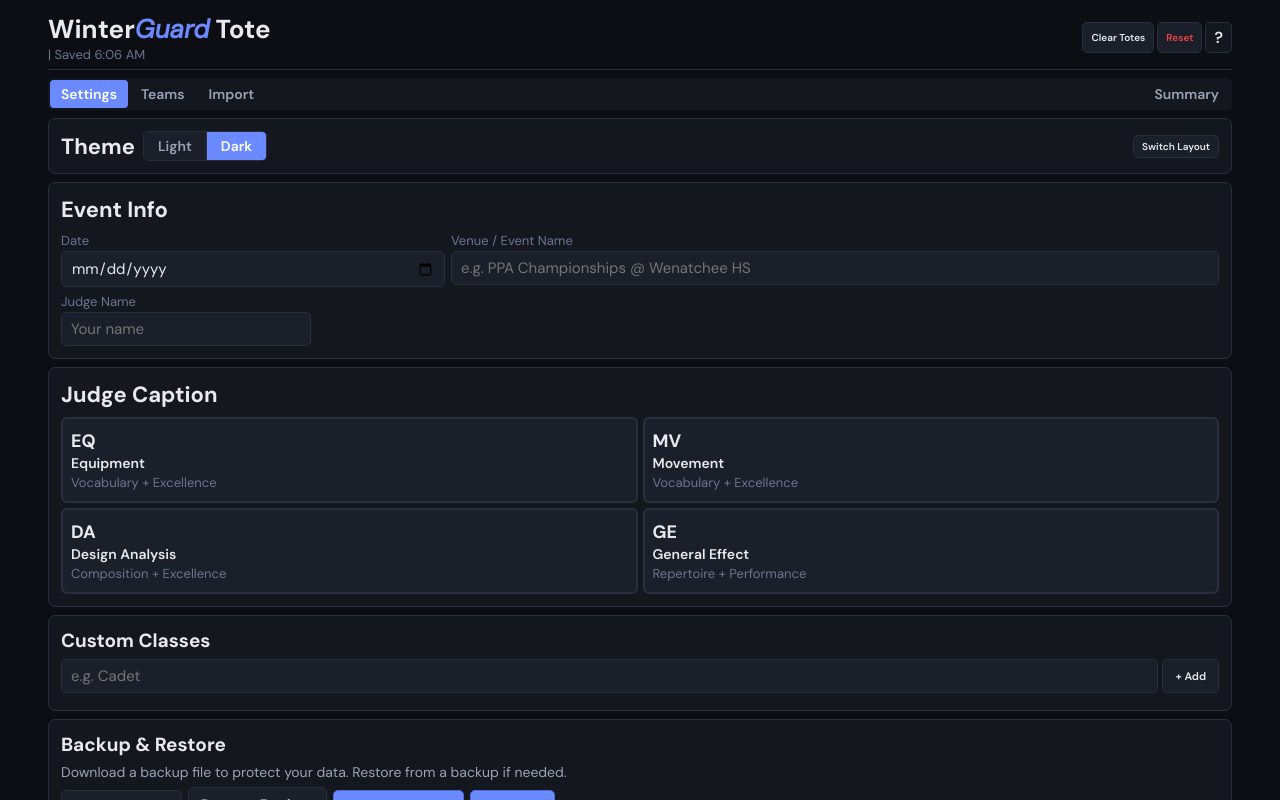
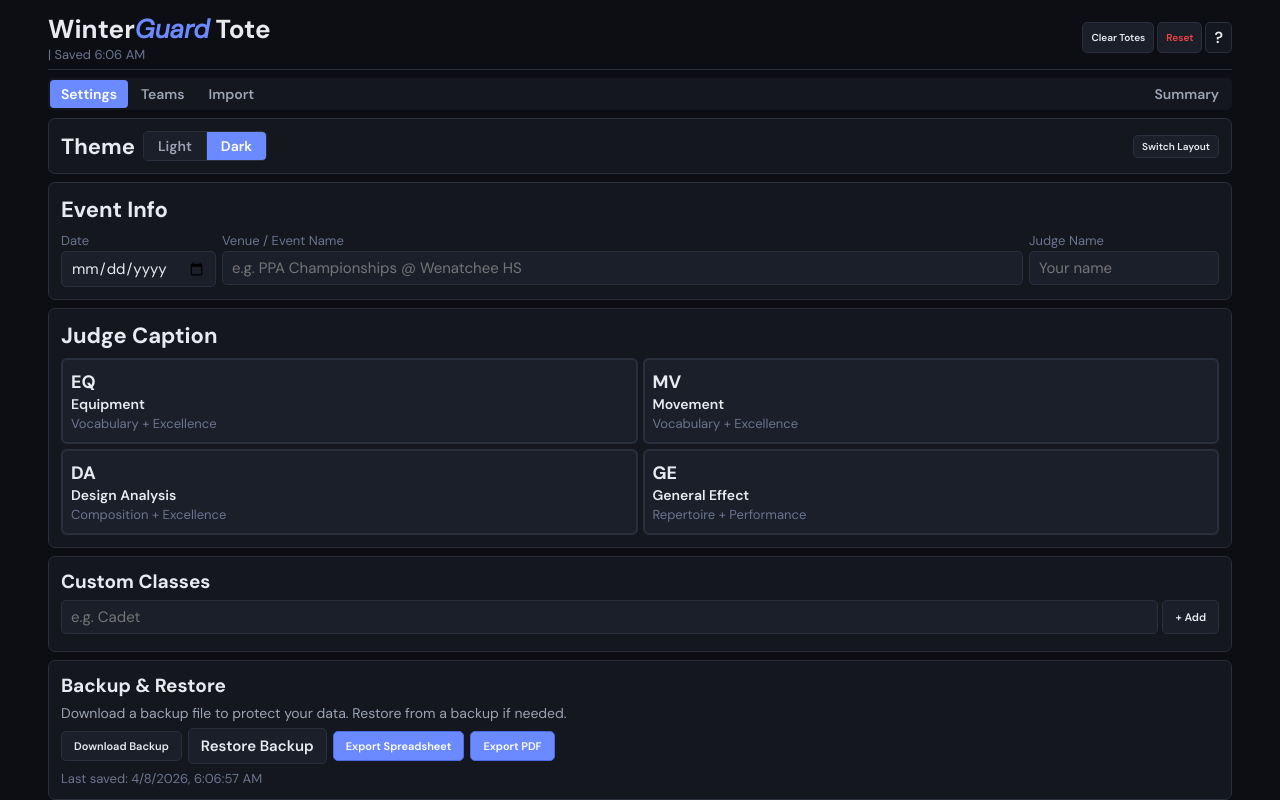
Before and after one commit to JonathonJBrown/wgtote, a React (Create React App) app: page / in a window 1280 px wide. Both pictures are taken after a click on the button 640 px from the left and 329 px from the top of the page. Shown: the top 800 px of the page. Built offline with nearby package versions, Linux system fonts and the light colour scheme.

Commit message:
v1 export fix

```diff
--- a/src/FourColumn.js
+++ b/src/FourColumn.js
@@ -792,19 +792,19 @@ export default function FourColumnApp() {
         </Card>
         <Card>
           <h2 style={{fontFamily:"'DM Sans',sans-serif",fontSize:22,marginBottom:8}}>Event Info</h2>
-          <div style={{display:"flex",gap:6,flexWrap:"wrap",marginBottom:6}}>
+          <div style={{display:"flex",gap:6,flexWrap:"wrap"}}>
+            <div style={{flex:"0 0 auto"}}>
+              <label style={{fontSize:13,color:"var(--t3)",display:"block",marginBottom:2}}>Date</label>
+              <Inp type="date" value={eventDate} onChange={e=>{setEventDate(e.target.value);dirty()}} />
+            </div>
             <div style={{flex:1,minWidth:120}}>
-              <label style={{fontSize:13,color:"var(--t3)",display:"block",marginBottom:2}}>Date</label>
-              <Inp type="date" value={eventDate} onChange={e=>{setEventDate(e.target.value);dirty()}} style={{width:"100%"}} />
-            </div>
-            <div style={{flex:2,minWidth:160}}>
               <label style={{fontSize:13,color:"var(--t3)",display:"block",marginBottom:2}}>Venue / Event Name</label>
               <Inp placeholder="e.g. PPA Championships @ Wenatchee HS" value={eventVenue} onChange={e=>{setEventVenue(e.target.value);dirty()}} style={{width:"100%"}} />
             </div>
-          </div>
-          <div style={{flex:1}}>
-            <label style={{fontSize:13,color:"var(--t3)",display:"block",marginBottom:2}}>Judge Name</label>
-            <Inp placeholder="Your name" value={judgeName} onChange={e=>{setJudgeName(e.target.value);dirty()}} style={{width:"100%",maxWidth:250}} />
+            <div style={{flex:"0 0 auto"}}>
+              <label style={{fontSize:13,color:"var(--t3)",display:"block",marginBottom:2}}>Judge Name</label>
+              <Inp placeholder="Your name" value={judgeName} onChange={e=>{setJudgeName(e.target.value);dirty()}} />
+            </div>
           </div>
         </Card>
         <Card>
--- a/src/ThreeColumn.js
+++ b/src/ThreeColumn.js
@@ -792,19 +792,19 @@ export default function ThreeColumnApp() {
         </Card>
         <Card>
           <h2 style={{fontFamily:"'DM Sans',sans-serif",fontSize:22,marginBottom:8}}>Event Info</h2>
-          <div style={{display:"flex",gap:6,flexWrap:"wrap",marginBottom:6}}>
+          <div style={{display:"flex",gap:6,flexWrap:"wrap"}}>
+            <div style={{flex:"0 0 auto"}}>
+              <label style={{fontSize:13,color:"var(--t3)",display:"block",marginBottom:2}}>Date</label>
+              <Inp type="date" value={eventDate} onChange={e=>{setEventDate(e.target.value);dirty()}} />
+            </div>
             <div style={{flex:1,minWidth:120}}>
-              <label style={{fontSize:13,color:"var(--t3)",display:"block",marginBottom:2}}>Date</label>
-              <Inp type="date" value={eventDate} onChange={e=>{setEventDate(e.target.value);dirty()}} style={{width:"100%"}} />
-            </div>
-            <div style={{flex:2,minWidth:160}}>
               <label style={{fontSize:13,color:"var(--t3)",display:"block",marginBottom:2}}>Venue / Event Name</label>
               <Inp placeholder="e.g. PPA Championships @ Wenatchee HS" value={eventVenue} onChange={e=>{setEventVenue(e.target.value);dirty()}} style={{width:"100%"}} />
             </div>
-          </div>
-          <div style={{flex:1}}>
-            <label style={{fontSize:13,color:"var(--t3)",display:"block",marginBottom:2}}>Judge Name</label>
-            <Inp placeholder="Your name" value={judgeName} onChange={e=>{setJudgeName(e.target.value);dirty()}} style={{width:"100%",maxWidth:250}} />
+            <div style={{flex:"0 0 auto"}}>
+              <label style={{fontSize:13,color:"var(--t3)",display:"block",marginBottom:2}}>Judge Name</label>
+              <Inp placeholder="Your name" value={judgeName} onChange={e=>{setJudgeName(e.target.value);dirty()}} />
+            </div>
           </div>
         </Card>
         <Card>
--- a/src/TwoColumn.js
+++ b/src/TwoColumn.js
@@ -761,19 +761,19 @@ export default function TwoColumnApp() {
         </Card>
         <Card>
           <h2 style={{fontFamily:"'DM Sans',sans-serif",fontSize:22,marginBottom:8}}>Event Info</h2>
-          <div style={{display:"flex",gap:6,flexWrap:"wrap",marginBottom:6}}>
+          <div style={{display:"flex",gap:6,flexWrap:"wrap"}}>
+            <div style={{flex:"0 0 auto"}}>
+              <label style={{fontSize:13,color:"var(--t3)",display:"block",marginBottom:2}}>Date</label>
+              <Inp type="date" value={eventDate} onChange={e=>{setEventDate(e.target.value);dirty()}} />
+            </div>
             <div style={{flex:1,minWidth:120}}>
-              <label style={{fontSize:13,color:"var(--t3)",display:"block",marginBottom:2}}>Date</label>
-              <Inp type="date" value={eventDate} onChange={e=>{setEventDate(e.target.value);dirty()}} style={{width:"100%"}} />
-            </div>
-            <div style={{flex:2,minWidth:160}}>
               <label style={{fontSize:13,color:"var(--t3)",display:"block",marginBottom:2}}>Venue / Event Name</label>
               <Inp placeholder="e.g. PPA Championships @ Wenatchee HS" value={eventVenue} onChange={e=>{setEventVenue(e.target.value);dirty()}} style={{width:"100%"}} />
             </div>
-          </div>
-          <div>
-            <label style={{fontSize:13,color:"var(--t3)",display:"block",marginBottom:2}}>Judge Name</label>
-            <Inp placeholder="Your name" value={judgeName} onChange={e=>{setJudgeName(e.target.value);dirty()}} style={{width:"100%",maxWidth:250}} />
+            <div style={{flex:"0 0 auto"}}>
+              <label style={{fontSize:13,color:"var(--t3)",display:"block",marginBottom:2}}>Judge Name</label>
+              <Inp placeholder="Your name" value={judgeName} onChange={e=>{setJudgeName(e.target.value);dirty()}} />
+            </div>
           </div>
         </Card>
         <Card>
```
